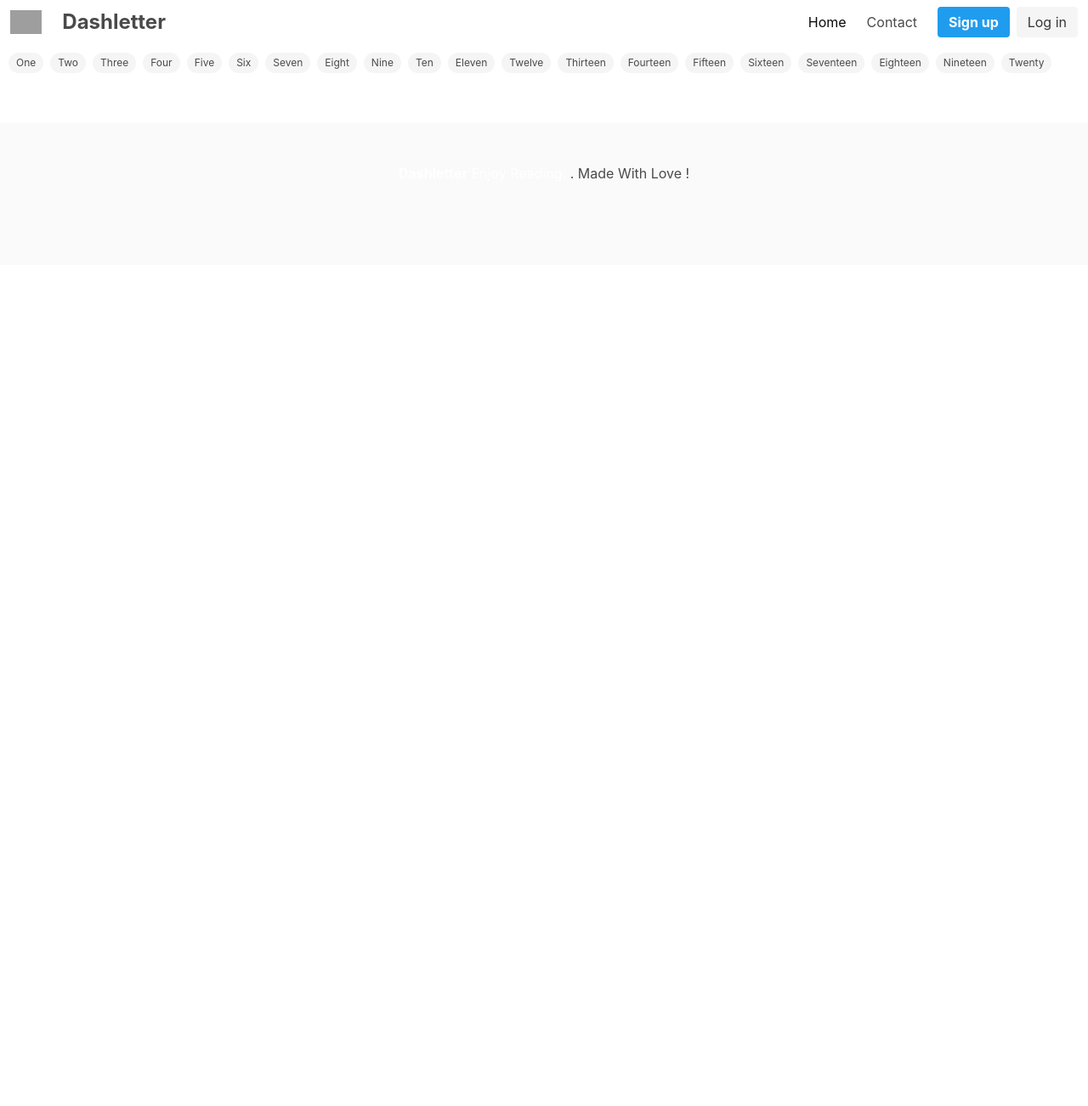
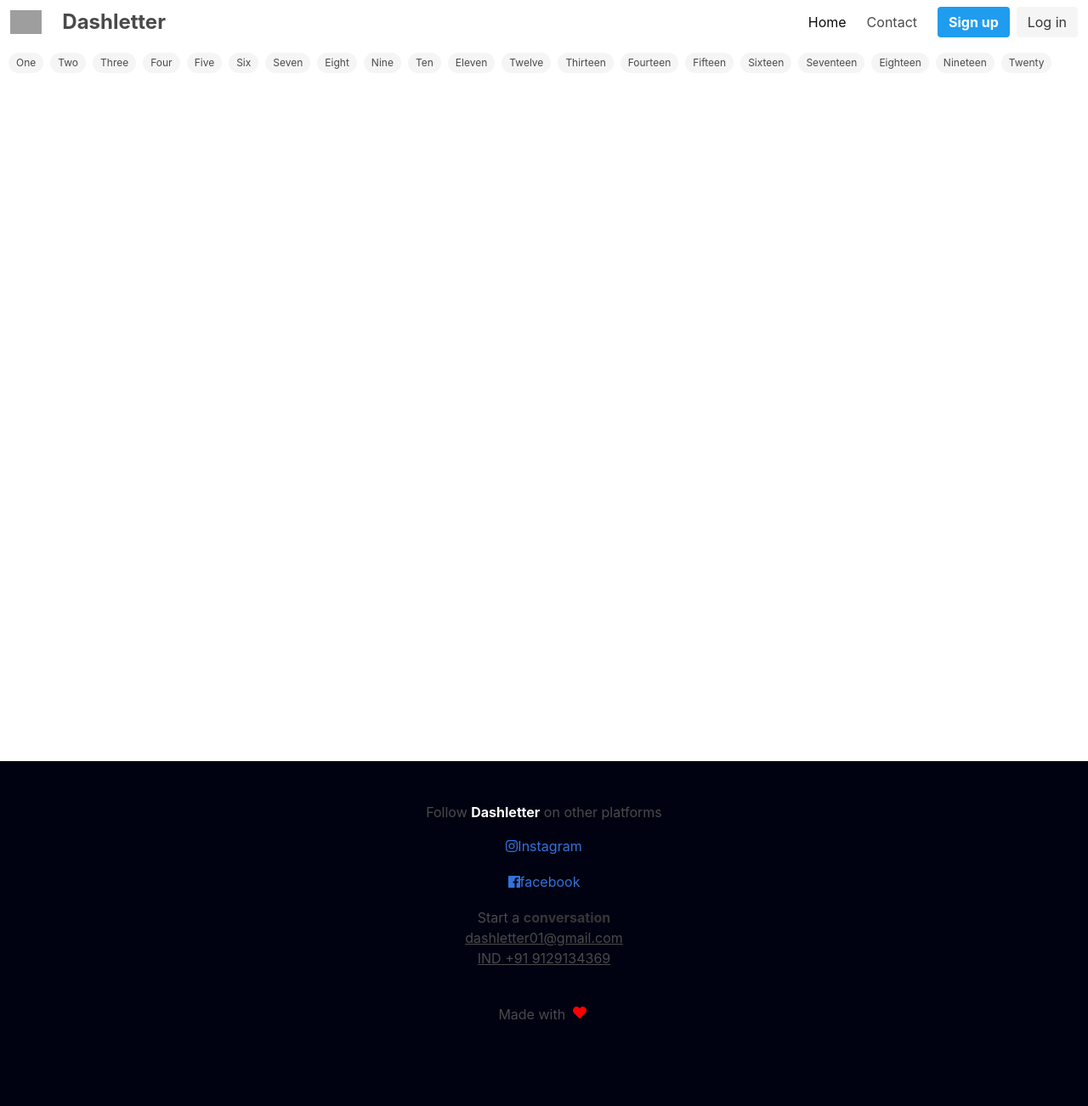
Before and after one commit to VisheshKumarDubey/thedashletter, a PHP site: page /pages/home.html in a window 1280 px wide. Shown: the whole page at 85% size. Before the commit the page ends 211 px from the top, so only its background shows below. Run offline with PHP 8.4, Linux system fonts and the light colour scheme; some libraries are stand-ins or nearby versions; grey boxes are pictures that could not be loaded.

```diff
--- a/pages/home.html
+++ b/pages/home.html
@@ -90,13 +90,35 @@
     </div>
     <div id="root">
     </div>
+    <footer class="footer">
+        <div class="content has-text-centered">
+          <p>
+            Follow <strong style="color:white;">Dashletter</strong> on other platforms
+          </p>
+          <p><a href="">
+            <span class="icon">
+              <i class="fab fa-instagram"></i> Instagram
+            </span></a>
+          </p>
+          <p><a href="">
+            <span class="icon">
+              <i class="fab fa-facebook"></i> facebook
+            </span></a>
+          </p>
+          <p>
+           Start a <strong>conversation</strong>
+           <br>
+           <u>dashletter01@gmail.com</u><br>
+           <u> IND +91 9129134369</u>
+          </p>
+          <p>
+            <br>
+            Made with
+            <span class="icon" style="color: red;"><i class="fas fa-heart"></i></span>
+          </p>
+        </div>
+      </footer>
+</body>
 
-</body>
-<footer class="footer">
-    <div class="content has-text-centered">
-      <p>
-        <strong style="color: white;">Dashletter</strong> <a href="dashletter.com" style="color: white;">Enjoy Reading. </a>. Made With Love !
-      </p>
-    </div>
-  </footer>
+
 </html>
--- a/styles/home.css
+++ b/styles/home.css
@@ -1,3 +1,6 @@
+#root{
+min-height: 800px;
+}
 .tag-contain{
     padding: 10px;
 }
@@ -37,6 +40,9 @@
     padding: 0px;
     margin: 0px;
 }
+.footer{
+    background-color: #000211;
+   }
 @media (max-width: 450px) {
     .tags{
 
```
Also changed, not shown: index.html (+23 -4 lines), styles/index.css (+3 -13 lines).
